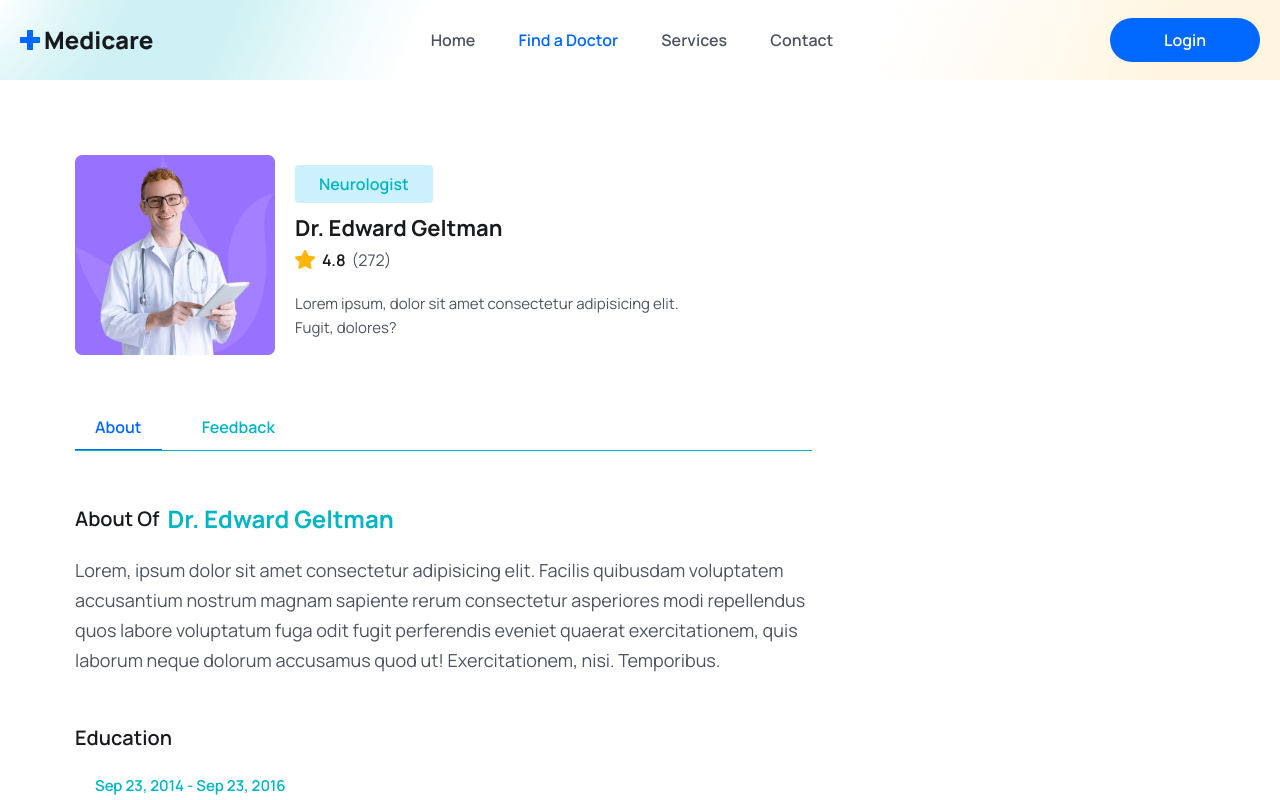
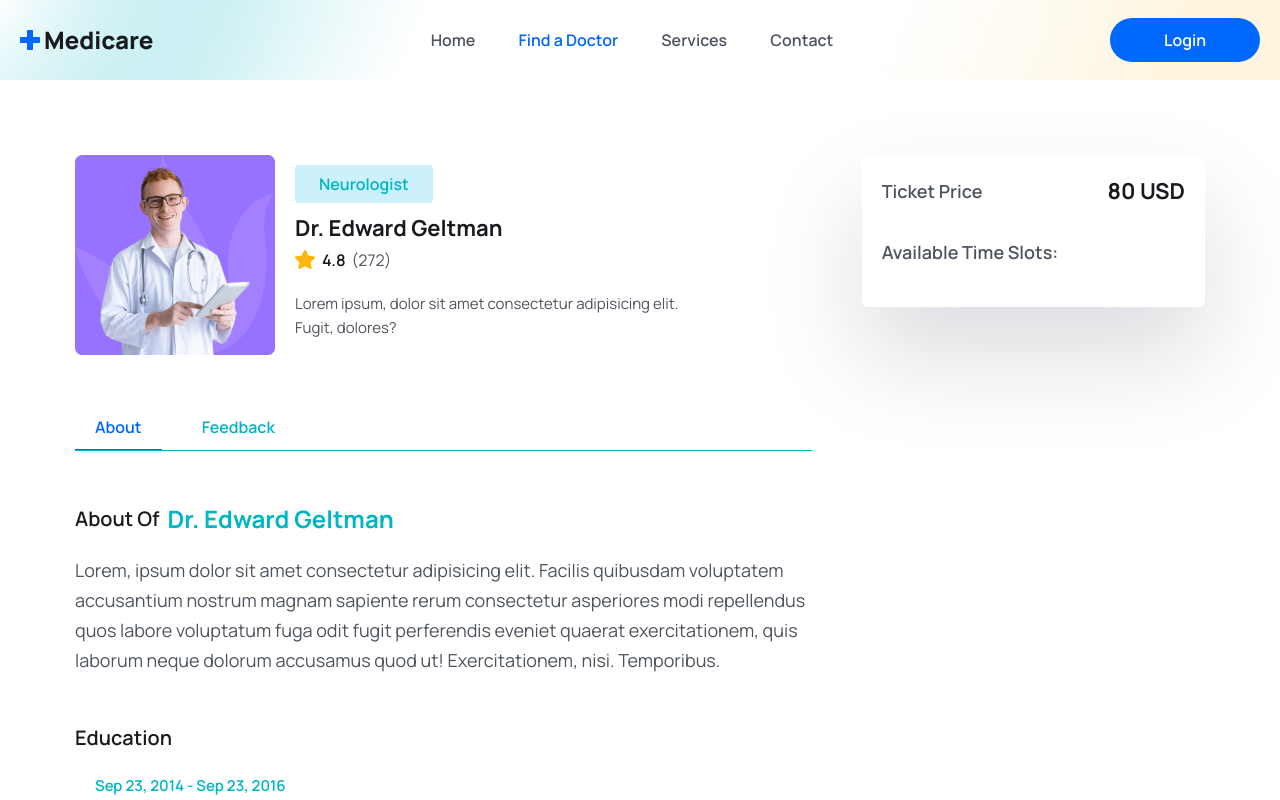
Before and after one commit to shariful10/Doctors-Appoinment, a React (Vite) app in the folder client/: page /doctors/1 in a window 1280 px wide. Shown: the top 800 px of the page. Built offline with nearby package versions, Linux system fonts and the light colour scheme.

Commit message:
Feedback Tab Data Implemented

```diff
--- a/client/src/pages/DoctorsPage/DoctorDetails.jsx
+++ b/client/src/pages/DoctorsPage/DoctorDetails.jsx
@@ -3,6 +3,7 @@
 import starIcon from "../../assets/images/Star.png";
 import DoctorAbout from "./DoctorAbout";
 import Feedback from "./Feedback";
+import SidePanel from "./SidePanel";
 
 const DoctorDetails = () => {
 	const [tab, setTab] = useState("about");
@@ -43,7 +44,8 @@
 							<button
 								onClick={() => setTab("about")}
 								className={`${
-									tab === "about" && "border-b border-primaryColor text-primaryColor"
+									tab === "about" &&
+									"border-b border-primaryColor text-primaryColor"
 								} py-2 px-5 mr-5 text-[16px] leading-7 text-irisBlueColor font-semibold`}
 							>
 								About
@@ -51,17 +53,22 @@
 							<button
 								onClick={() => setTab("feedback")}
 								className={`${
-									tab === "feedback" && "border-b border-primaryColor text-primaryColor"
+									tab === "feedback" &&
+									"border-b border-primaryColor text-primaryColor"
 								} py-2 px-5 mr-5 text-[16px] leading-7 text-irisBlueColor font-semibold`}
 							>
 								Feedback
 							</button>
 						</div>
-                        {/* <======<<======= Tab Data =======>>======> */}
+						{/* <======<<======= Tab Data =======>>======> */}
 						<div className="mt-[50px]">
 							{tab === "about" && <DoctorAbout />}{" "}
 							{tab === "feedback" && <Feedback />}
 						</div>
+					</div>
+                    {/* <---------<<-------- Side Panel --------->>---------> */}
+					<div>
+						<SidePanel />
 					</div>
 				</div>
 			</div>
--- /dev/null
+++ b/client/src/pages/DoctorsPage/SidePanel.jsx
@@ -0,0 +1,24 @@
+import React from "react";
+
+const SidePanel = () => {
+	return (
+		<div className="shadow-panelShadow p-3 lg:p-5 rounded-md">
+			<div className="flex items-center justify-between">
+				<p className="text__para mt-0 font-semibold">Ticket Price</p>
+				<span className="text-[16px] leading-7 lg:text-[22px] lg:leading-8 text-headingsColor font-bold">
+					80 USD
+				</span>
+			</div>
+			<div className="mt-[30px]">
+				<p className="text__para mt-0 font-semibold">Available Time Slots:</p>
+                <ul className="mt-3">
+                    <li className="flex items-center justify-between mb-2">
+                        <p className=""></p>
+                    </li>
+                </ul>
+			</div>
+		</div>
+	);
+};
+
+export default SidePanel;
```
